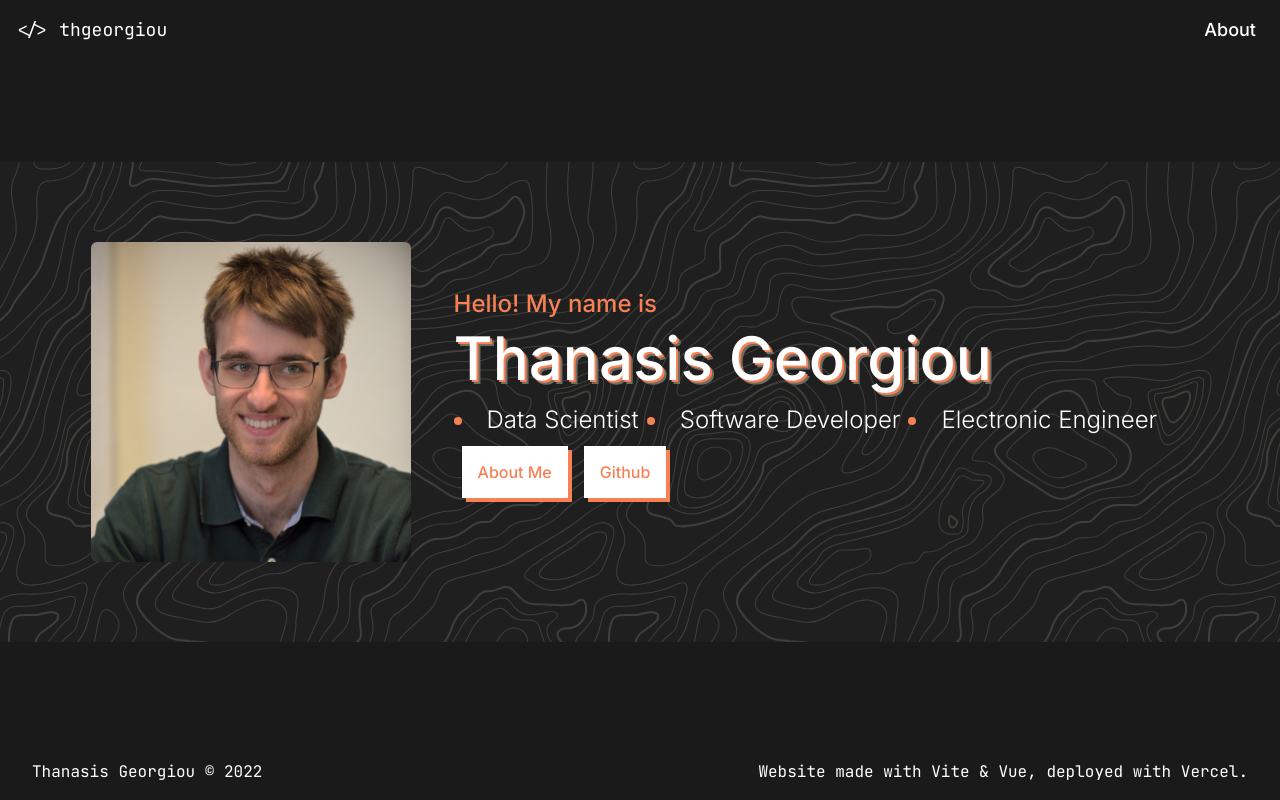
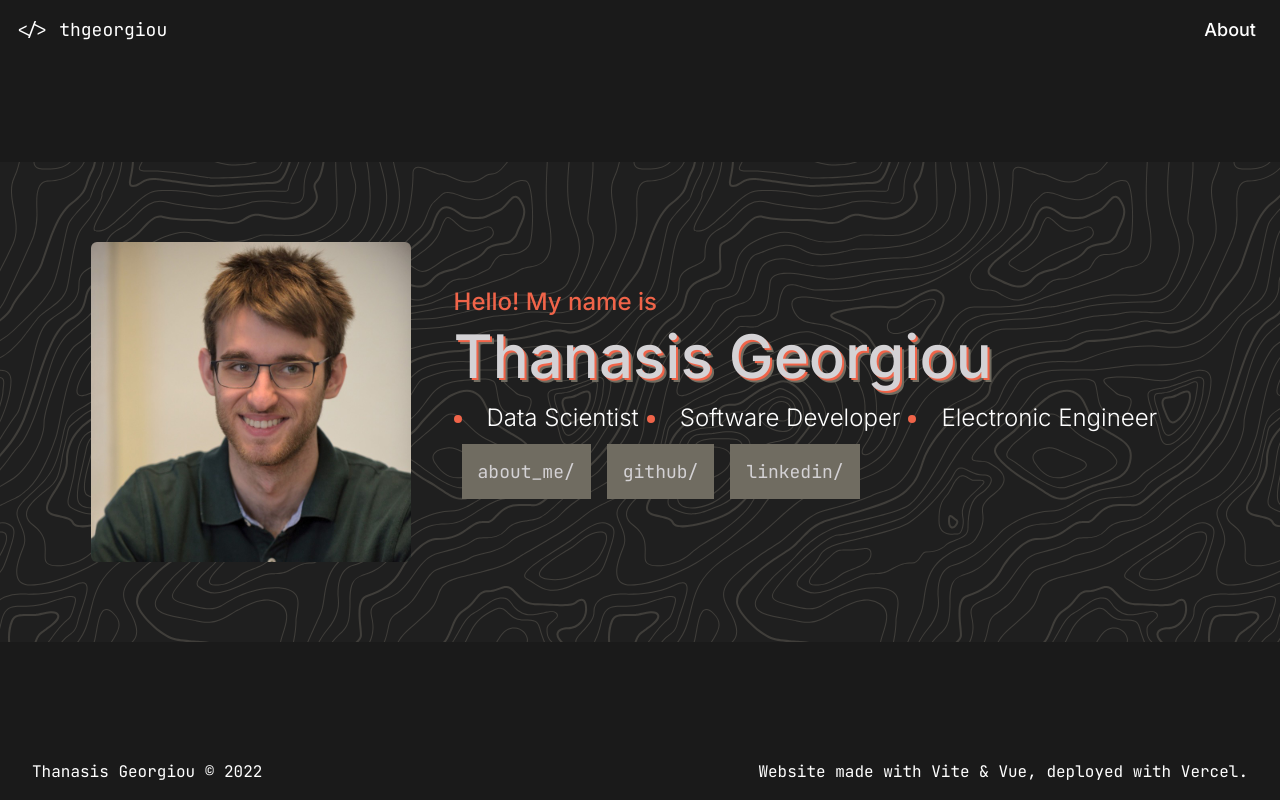
Before and after one commit to thgeorgiou/personal-website, a Vue app: page / in a window 1280 px wide. Built offline with nearby package versions, Linux system fonts and the light colour scheme.

Commit message:
Restyle home buttons

```diff
--- a/src/App.vue
+++ b/src/App.vue
@@ -4,7 +4,7 @@ import TheFooter from './components/TheFooter.vue';
 </script>
 
 <template>
-  <div class="bg-background text-white h-screen flex flex-col flex-nowrap overflow-x-auto">
+  <div class="bg-gray-darker text-white h-screen flex flex-col flex-nowrap overflow-x-auto">
     <TheHeader></TheHeader>
     <router-view class="flex-1"></router-view>
     <TheFooter></TheFooter>
--- a/src/components/HomeButton.vue
+++ b/src/components/HomeButton.vue
@@ -1,12 +1,29 @@
 <script setup lang="ts">
 const props = defineProps({
-  href: String
+  href: {
+    type: String,
+    required: true
+  },
 })
 
 </script>
 
 <template>
-  <router-link :to="props.href" class="bg-white text-primary p-4 m-2 box-shadow">
-    <slot />
+  <!-- TODO How to avoid this duplication here. It would have been very simple in react -->
+  <router-link v-if="href.charAt(0) === '/'" :to="props.href">
+    <span
+      class="bg-gray-light text-gray-lighter p-4 m-2 font-mono hover:text-primary transition-colors text-lg"
+    >
+      <slot />
+      <span>{{ "/" }}</span>
+    </span>
   </router-link>
+  <a v-else :href="props.href">
+    <span
+      class="bg-gray-light text-gray-lighter p-4 m-2 font-mono hover:text-primary transition-colors text-lg"
+    >
+      <slot />
+      <span>{{ "/" }}</span>
+    </span>
+  </a>
 </template>
--- a/src/index.css
+++ b/src/index.css
@@ -4,14 +4,14 @@
 @tailwind utilities;
 
 .title-shadow {
-  text-shadow: 2px 2px #f78154, 4px 4px #706c61;
+  text-shadow: 2px 2px #f06449, 4px 4px #706c61;
 }
 
 .box-shadow {
-  box-shadow: 4px 4px #f78154;
+  box-shadow: 4px 4px #f06449;
   transition: box-shadow 0.2s ease-in-out;
 }
 
 .box-shadow:hover {
-  box-shadow: 8px 8px #f78154;
+  box-shadow: 8px 8px #f06449;
 }
--- a/src/pages/index.vue
+++ b/src/pages/index.vue
@@ -12,7 +12,7 @@ import "../background.css";
       <img class="bg-secondary w-100 sm:w-[320px] sm:rounded-md" :src="MyPhoto" />
       <div class="mx-auto sm:mx-4 mb-8 px-4 flex flex-col justify-center">
         <h3 class="text-2xl text-primary">Hello! My name is</h3>
-        <h1 class="pb-4 pt-2 text-6xl title-shadow">Thanasis Georgiou</h1>
+        <h1 class="pb-4 pt-2 text-6xl text-gray-lighter title-shadow">Thanasis Georgiou</h1>
         <ul
           class="flex flex-col sm:flex-row list-inside list-disc space-y-1 sm:space-x-2 sm:space-y-0 text-2xl font-light text-primary"
         >
@@ -27,8 +27,9 @@ import "../background.css";
           </li>
         </ul>
         <div class="mt-6">
-          <HomeButton href="/about">About Me</HomeButton>
-          <HomeButton href="https://github.com/thgeorgiou">Github</HomeButton>
+          <HomeButton href="/about">about_me</HomeButton>
+          <HomeButton href="https://github.com/thgeorgiou">github</HomeButton>
+          <HomeButton href="https://www.linkedin.com/in/thanasis-georgiou-88a97420b/">linkedin</HomeButton>
         </div>
       </div>
     </div>
--- a/src/pages/post.vue
+++ b/src/pages/post.vue
@@ -1,5 +1,5 @@
 <template>
-  <div class="max-w-3xl bg-background-light mx-auto p-8 flex flex-col items-center">
+  <div class="max-w-3xl bg-gray-darker-light mx-auto p-8 flex flex-col items-center">
     <div class="text-black justify-center prose">
       <h1>HTML Ipsum Presents</h1>
 
--- a/tailwind.config.js
+++ b/tailwind.config.js
@@ -8,11 +8,11 @@ module.exports = {
     },
     extend: {
       colors: {
-        background: "#1a1a1a",
-        "background-highlighted": "#1f1f1f",
-        "background-light": "#e7e8ee",
-        primary: "#F78154",
-        secondary: "#706C61",
+        "gray-darker": "#1a1a1a",
+        "gray-dark": "#1f1f1f",
+        "gray-light": "#706C61",
+        "gray-lighter": "#D4D2D5",
+        primary: "#F06449",
       },
     },
   },
```
